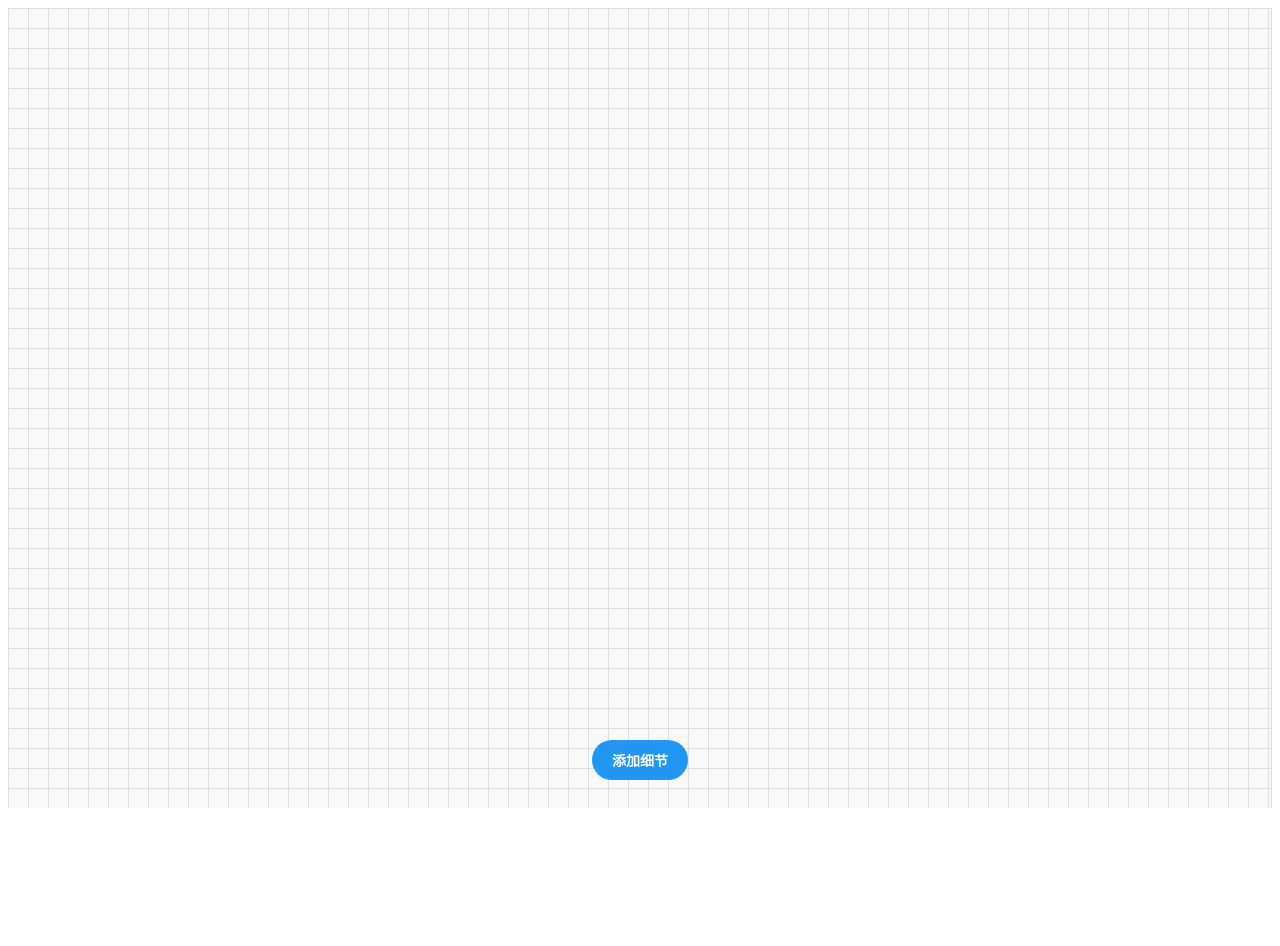
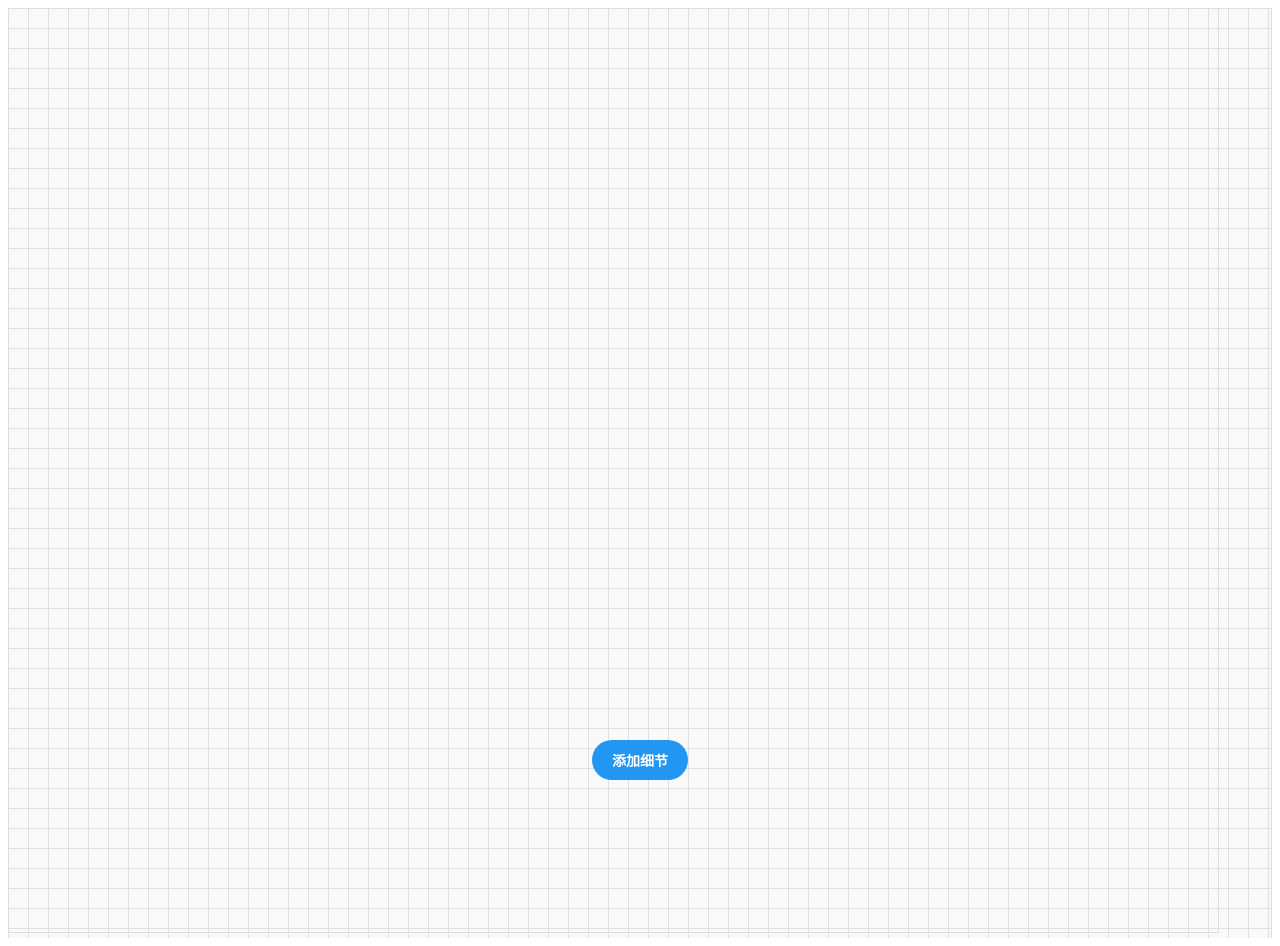
Before and after one commit to theoyjy/IntelliMap, an Angular app in the folder intellimap.client/: page /behavior-path in a window 1280 px wide. Before the commit the page ends 816 px from the top, so only its background shows below. Built offline with nearby package versions, Linux system fonts and the light colour scheme.

Commit message:
修复了一下节点不显示 但是弹窗又不显示了（崩溃）

```diff
--- a/intellimap.client/src/app/components/behavior-path/behavior-path.component.css
+++ b/intellimap.client/src/app/components/behavior-path/behavior-path.component.css
@@ -15,6 +15,7 @@
     background-size: 20px 20px;
     position: relative; /* 作为右侧输入框的定位参考 */
     overflow: hidden; /* 防止滑动区域超出 */
+    z-index: 1;
 }
 
 /* 浮动输入框容器 */
@@ -248,6 +249,11 @@
 }
 
 /* 节点样式 */
+.node {
+    position: absolute;
+    z-index: 10; /* 确保节点高于背景 */
+  }
+
 .node-rect {
     fill: #1976D2;
     stroke: #ddd;
--- a/intellimap.client/src/app/components/behavior-path/behavior-path.component.html
+++ b/intellimap.client/src/app/components/behavior-path/behavior-path.component.html
@@ -1,6 +1,7 @@
-<div class="main-container">
-    <!-- 画布容器 -->
 <div class="canvas-container">
+    <!-- 新增的画布容器 -->
+    <div id="behaviorPathContainer"></div>
+
     <!-- 右侧浮动输入栏 -->
     <div class="new-desc-container" [class.show]="showInputBox">
       <!-- 消息列表 -->
@@ -23,7 +24,5 @@
       </div>
     </div>
   </div>
-
   <!-- 添加细节按钮 -->
   <button class="toggle-input-btn" (click)="toggleInputBox()">添加细节</button>
-  </div>
```
Lines whose indentation alone changed are shown as unchanged.
